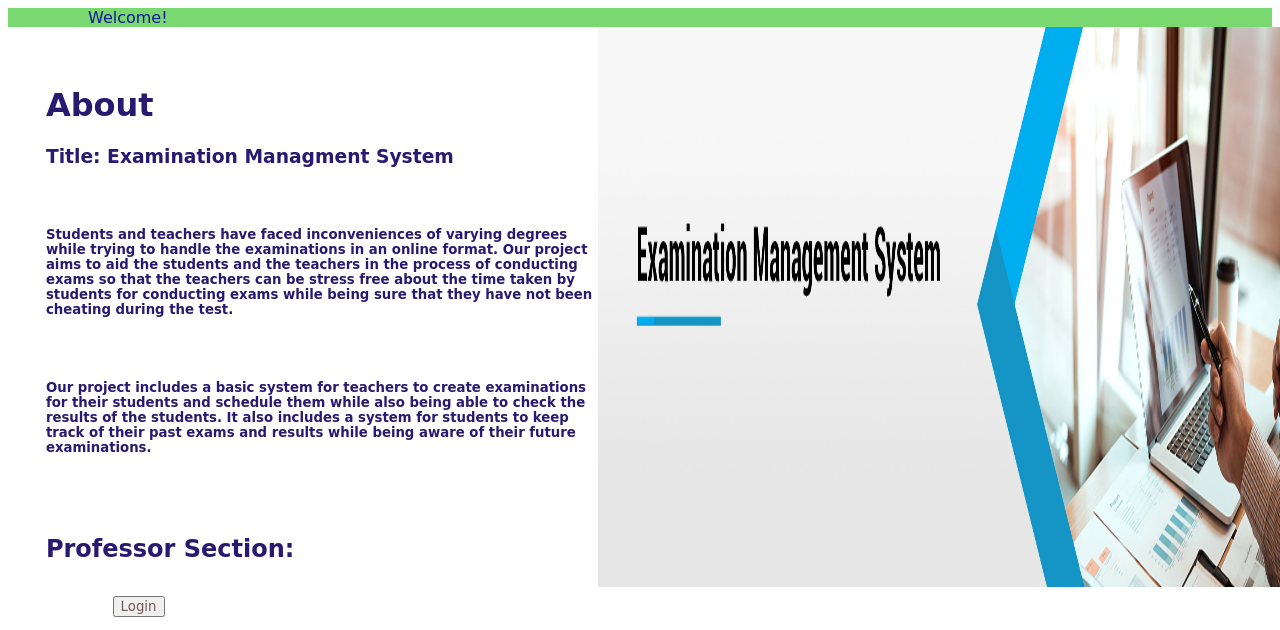
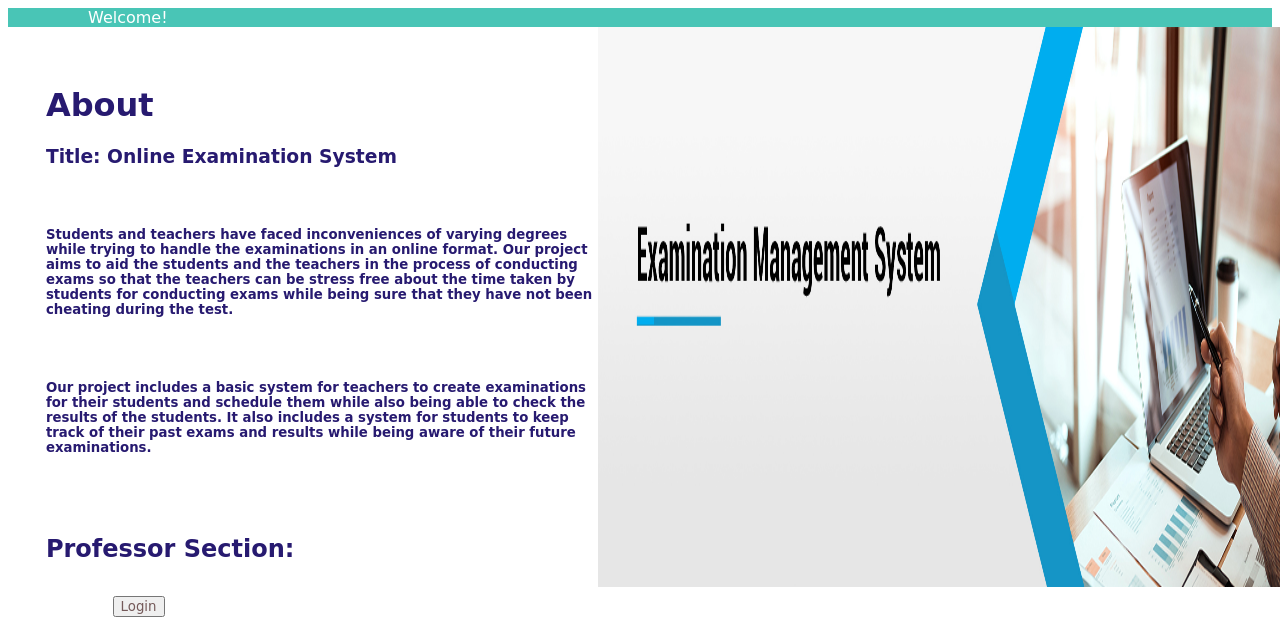
Before and after one commit to Mohitkumar6122/Online-Examination-System, a Django app: template Exam/templates/homepage.html in a window 1280 px wide. Shown: the top 630 px of the page. Run offline with Django 3.2, Linux system fonts and the light colour scheme; the template is opened without the code that fills it, so the values that code supplies are empty; some libraries are stand-ins or nearby versions.

Commit message:
update Homepage

```diff
--- a/Exam/templates/homepage.html
+++ b/Exam/templates/homepage.html
@@ -15,6 +15,7 @@
     * {
       font-family: cursive;
       color: #271a70;
+
     }
 
     .main {
@@ -31,13 +32,16 @@
     img {
       height: 35em;
       width: 45em;
-      transition: all 0.5s ease;
+      transition: all 0.3s ease-in-out;
     }
 
     img:hover {
+      background-image: url();
       height: 40em;
       width: 50em;
-      transition: all 0.5s ease;
+      z-index: 1;
+      transition: all 0.3s ease-in-out;
+      transform: translateZ(0);
     }
 
     .prof button[type=submit]:hover {
@@ -48,8 +52,8 @@
       background: #a3d5ff;
     }
   </style>
-  <nav class="navbar navbar-light" style="background-color:rgb(121, 216, 112)">
-    <a class="navbar-brand" style="color: rgb(17, 26, 151); padding-left: 5em;">
+  <nav class="navbar navbar-light" style="background-color:#49c5b6">
+    <a class="navbar-brand" style="color: white; padding-left: 5em;">
       Welcome!
     </a>
   </nav>
@@ -57,7 +61,7 @@
     <div class="abt">
       <br><br>
       <h1>About</h1>
-      <h3>Title: Examination Managment System</h3>
+      <h3>Title: Online Examination System</h3>
       <br>
       <h5>Students and teachers have faced inconveniences of varying degrees while trying to handle the examinations in
         an online format. Our project aims to aid the students and the teachers in the process of conducting exams so
@@ -93,7 +97,7 @@
       </div>
     </div>
     <div class="img">
-      <img src="{% static 'img/ems.jpg' %}" alt="">
+      <img src="{% static 'img/ems.jpg' %}" alt="Exam Portal">
     </div>
   </div>
 </body>
```
